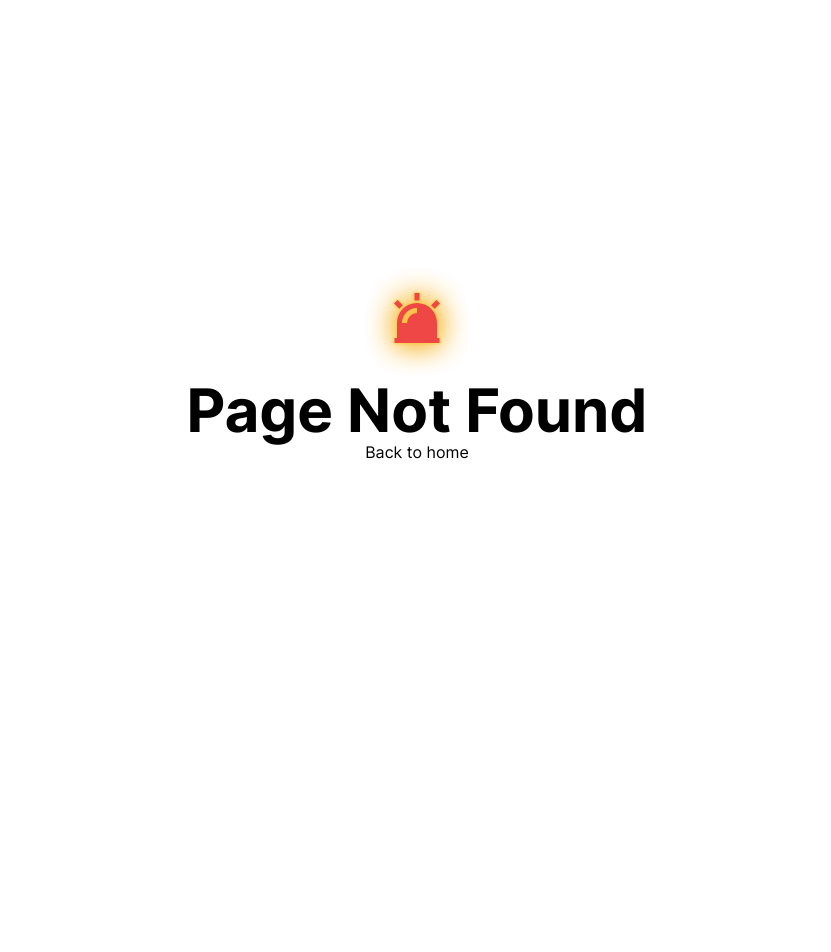
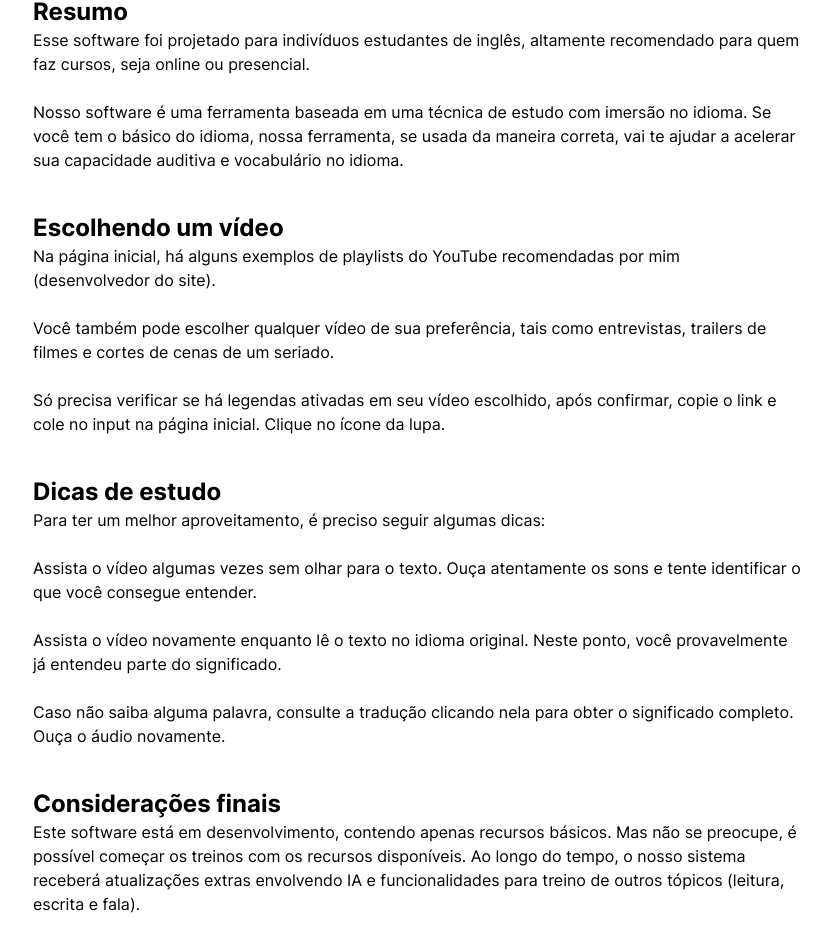
Before and after one commit to guusta03/FRONT_END_PROD, a Next.js app: page /pages/tutorial in a window 1280 px wide. Before the commit this address had no page. Shown: the part 88-1040 px from the top of the page, without its empty margins (223-1054 px from the left). Before the commit the page ends 864 px from the top, so only its background shows below. Built offline with nearby package versions, Linux system fonts and the light colour scheme.

Commit message:
adicionando tutorial

```diff
--- /dev/null
+++ b/src/app/pages/tutorial/page.tsx
@@ -0,0 +1,82 @@
+'use client';
+
+export default function Tutorial() {
+  return (
+    <main className='m-auto mt-5 w-[60%]'>
+      <div className='w-45 m-auto'>
+        <h3>Resumo</h3>
+        <p>
+          Esse software foi projetado para indivíduos estudantes de inglês,
+          altamente recomendado para quem faz cursos, seja online ou presencial.
+          <br></br>
+          <br></br>
+          Nosso software é uma ferramenta baseada em uma técnica de estudo com
+          imersão no idioma. Se você tem o básico do idioma, nossa ferramenta,
+          se usada da maneira correta, vai te ajudar a acelerar sua capacidade
+          auditiva e vocabulário no idioma.
+        </p>
+      </div>
+      <div className='w-45 m-auto mt-10 flex h-auto flex-col align-middle'>
+        <h3>Escolhendo um vídeo</h3>
+        <p>
+          Na página inicial, há alguns exemplos de playlists do YouTube
+          recomendadas por mim (desenvolvedor do site).
+        </p>
+        <br></br>
+        <p>
+          Você também pode escolher qualquer vídeo de sua preferência, tais como
+          entrevistas, trailers de filmes e cortes de cenas de um seriado.
+        </p>
+        <br></br>
+        <p>
+          Só precisa verificar se há legendas ativadas em seu vídeo escolhido,
+          após confirmar, copie o link e cole no input na página inicial. Clique
+          no ícone da lupa.
+        </p>
+        {/* <div className='flex'>
+          <NextImage
+            src={HomePrint}
+            className='h-36 rounded-md'
+            alt='Uma imagem da página inicial do site'
+            height={900}
+            width={500}
+          />
+        </div> */}
+      </div>
+      <div className='w-45 m-auto mt-10 flex h-auto flex-col align-middle'>
+        <h3>Dicas de estudo</h3>
+        <p>
+          Para ter um melhor aproveitamento, é preciso seguir algumas dicas:
+        </p>
+        <br></br>
+        <ul>
+          <li>
+            Assista o vídeo algumas vezes sem olhar para o texto. Ouça
+            atentamente os sons e tente identificar o que você consegue
+            entender.
+          </li>
+          <br></br>
+          <li>
+            Assista o vídeo novamente enquanto lê o texto no idioma original.
+            Neste ponto, você provavelmente já entendeu parte do significado.
+          </li>
+          <br></br>
+          <li>
+            Caso não saiba alguma palavra, consulte a tradução clicando nela
+            para obter o significado completo. Ouça o áudio novamente.
+          </li>
+        </ul>
+      </div>
+      <div className='w-45 m-auto mt-10 flex h-auto flex-col pb-10 align-middle'>
+        <h3>Considerações finais</h3>
+        <p>
+          Este software está em desenvolvimento, contendo apenas recursos
+          básicos. Mas não se preocupe, é possível começar os treinos com os
+          recursos disponíveis. Ao longo do tempo, o nosso sistema receberá
+          atualizações extras envolvendo IA e funcionalidades para treino de
+          outros tópicos (leitura, escrita e fala).
+        </p>
+      </div>
+    </main>
+  );
+}
--- a/src/app/pages/videos/transcription/[videoId]/page.tsx
+++ b/src/app/pages/videos/transcription/[videoId]/page.tsx
@@ -119,7 +119,7 @@ export default function VideoPage({
   };
 
   return (
-    <main>
+    <main className='m-w-[90%] m-auto'>
       <div className='m-auto mt-4 flex max-w-[90%] justify-between'>
         <h3 className='text-lg'>{data?.body[0].title}</h3>
         <span
```
Also changed, not shown: src/assets/home.png (added).
